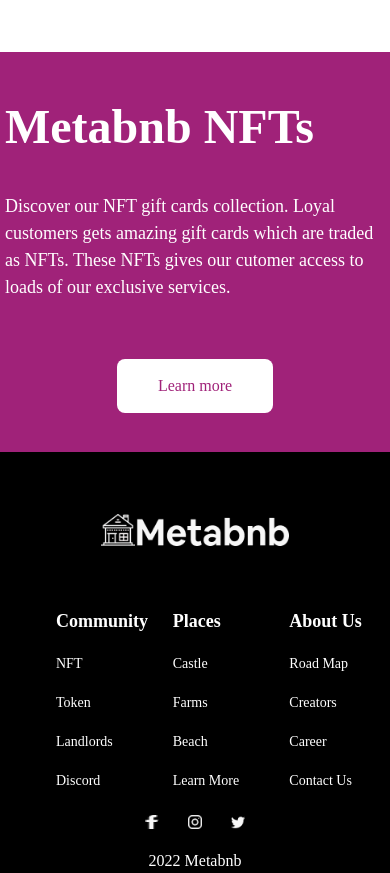
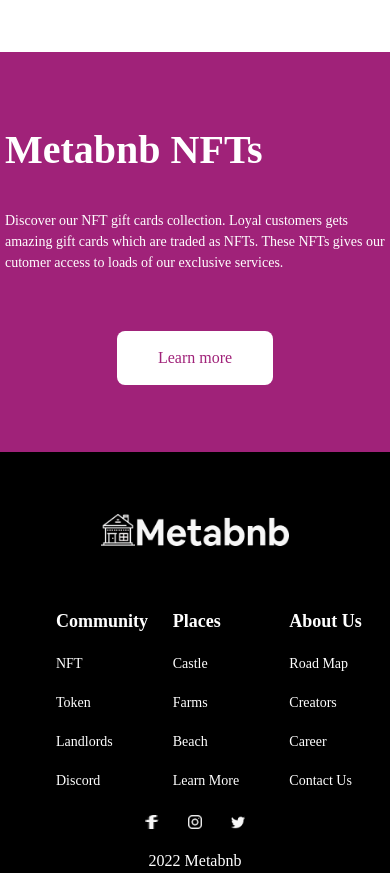
Before and after one commit to ibkay998/Hng-Stage3-MetaBNB, a React (Vite) app: page / in a window 390 px wide. Shown: the part 4369-5242 px from the top of the page. Built offline with nearby package versions, Linux system fonts and the light colour scheme; a web font is replaced by a local one.

Commit message:
style:fixed responsive styling for mobile

```diff
--- a/src/components/LearnMore/LearnMore.jsx
+++ b/src/components/LearnMore/LearnMore.jsx
@@ -7,8 +7,8 @@
   return (
     <div className='relative  grid grid-cols-1 lg:grid-cols-2 bg-[#A02279] h-[400px] lg:h-[774px] m-auto'>
         <div className='relative flex  flex-col m-auto text-white font-rose'>
-            <p className=' font-bold  text-[48px]'>Metabnb NFTs</p>
-            <p className='leading-normal text-[18px] w-[380px] mt-[30px] z-40'>Discover our NFT gift cards collection. Loyal customers gets amazing gift cards which are traded as NFTs. These NFTs gives our cutomer access to loads of our exclusive services.</p>
+            <p className=' font-bold text-[40px] lg:text-[48px]'>Metabnb NFTs</p>
+            <p className='leading-normal text-[14px] lg:text-[18px] w-[380px] mt-[30px] z-40'>Discover our NFT gift cards collection. Loyal customers gets amazing gift cards which are traded as NFTs. These NFTs gives our cutomer access to loads of our exclusive services.</p>
             <button className='bg-white mx-auto py-[14px] w-[156px] mt-[58px] z-40 text-[#A02279]'>Learn more</button>
         </div>
         <div className='relative hidden lg:block '>
--- a/src/pages/PlaceToStay.jsx
+++ b/src/pages/PlaceToStay.jsx
@@ -28,12 +28,12 @@
         <a>Off Grid</a>
         <a>Farm</a>
         <div className='flex border-2 rounded-md items-center'>
-          <button  className='w-[160px] py-[10px] pl-[14px] focus:outline-0 font-normal font-rose' >
+          <button className='w-[160px] py-[10px] pl-[14px] focus:outline-0 font-normal font-rose'>
             <div className='flex justify-between'>
               <p>Location</p>
-              <img src={setting} alt='' className='h-[24px]'/>
+              <img src={setting} alt='' className='h-[24px]' />
             </div>
-            </button>
+          </button>
         </div>
       </div>
 
@@ -47,15 +47,19 @@
               <MenuItem>Restaurant</MenuItem>
               <MenuItem>Cottage</MenuItem>
               <MenuItem>Castle</MenuItem>
-              <MenuItem>f City</MenuItem>
+              <MenuItem>fantasy City</MenuItem>
               <MenuItem>beach</MenuItem>
               <MenuItem>Carbins</MenuItem>
               <MenuItem>Off Grid</MenuItem>
               <MenuItem>Farm</MenuItem>
               <MenuItem>
-                <div className='flex border-2 rounded-md'>
-                  <input className='focus:outline-0 focus:border-0 outline-0'  type='text' placeholder='Location' />
-                  <img src={setting} alt='' />
+                <div className='flex border-2 w-full rounded-md items-center'>
+                  <button className='w-full py-[10px] pl-[14px] focus:outline-0 font-normal font-rose'>
+                    <div className='flex justify-between'>
+                      <p>Location</p>
+                      <img src={setting} alt='' className='h-[24px]' />
+                    </div>
+                  </button>
                 </div>
               </MenuItem>
             </MenuList>
```
